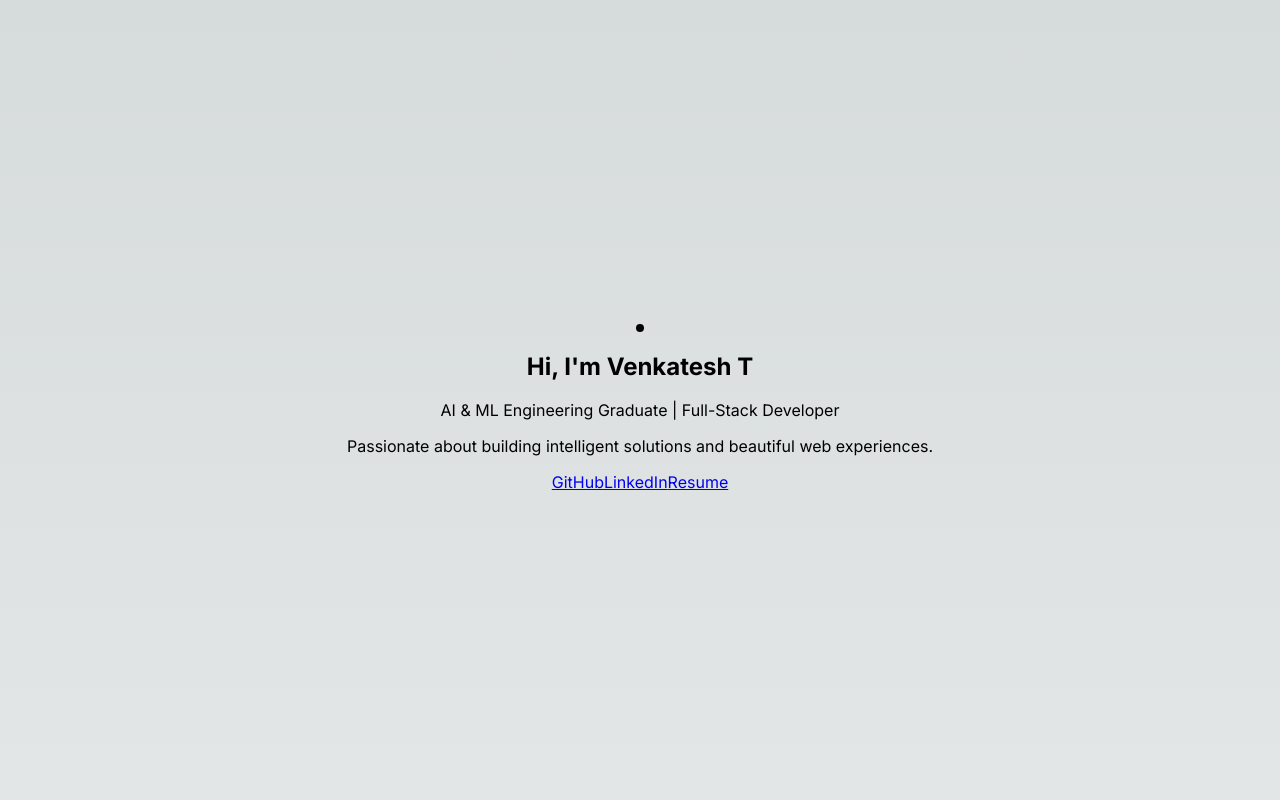
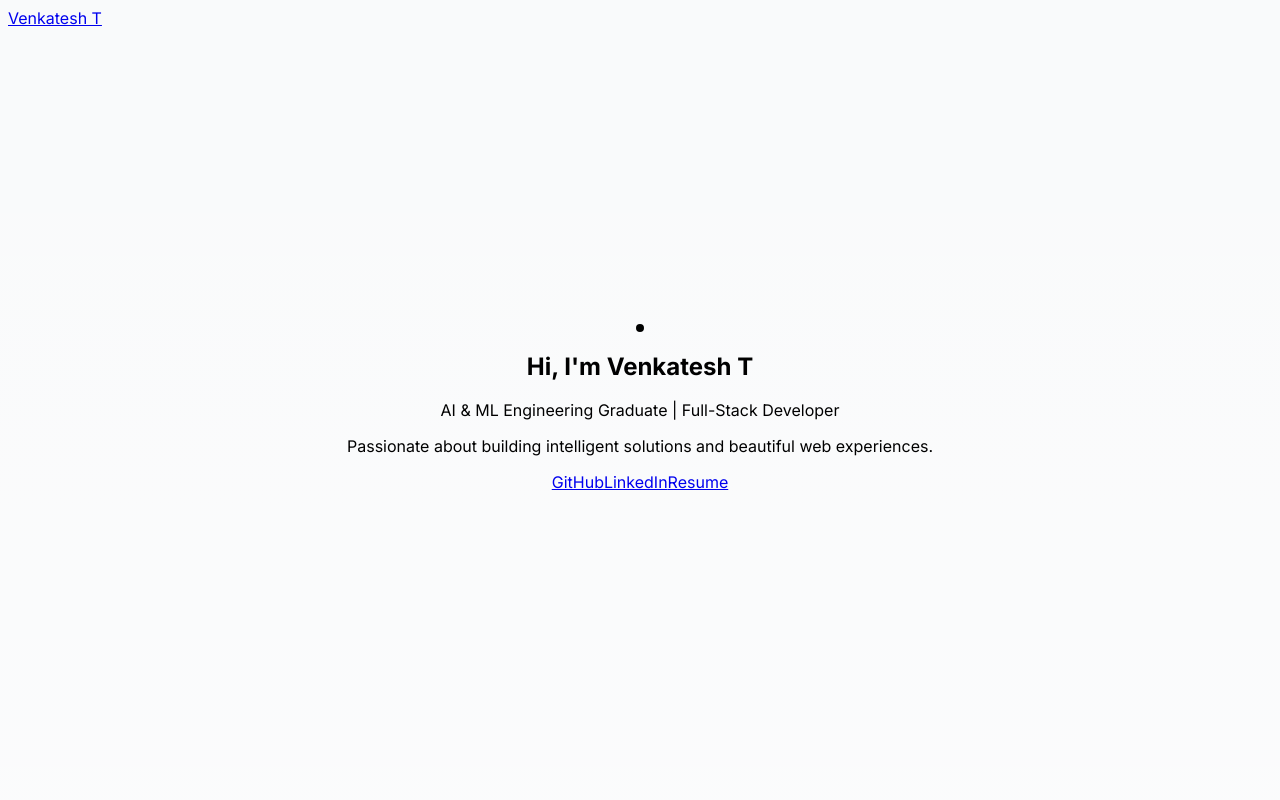
Before and after one commit to Venkateshtammina/venkatesh-portfolio, a Next.js app: page / in a window 1280 px wide. Shown: the top 800 px of the page. Built offline with nearby package versions, Linux system fonts and the light colour scheme.

Commit message:
Fix Layout

```diff
--- a/src/app/globals.css
+++ b/src/app/globals.css
@@ -4,15 +4,15 @@
 
 :root {
   --foreground-rgb: 0, 0, 0;
-  --background-start-rgb: 214, 219, 220;
+  --background-start-rgb: 249, 250, 251; /* Light gray */
   --background-end-rgb: 255, 255, 255;
 }
 
 @media (prefers-color-scheme: dark) {
   :root {
     --foreground-rgb: 255, 255, 255;
-    --background-start-rgb: 0, 0, 0;
-    --background-end-rgb: 0, 0, 0;
+    --background-start-rgb: 17, 24, 39; /* Dark gray */
+    --background-end-rgb: 31, 41, 55; /* Slightly lighter dark */
   }
 }
 
@@ -25,3 +25,8 @@ body {
     )
     rgb(var(--background-start-rgb));
 }
+
+/* Add smooth scrolling */
+html {
+  scroll-behavior: smooth;
+}
--- a/src/app/layout.tsx
+++ b/src/app/layout.tsx
@@ -1,6 +1,7 @@
 import type { Metadata } from 'next';
 import { Inter } from 'next/font/google';
 import './globals.css';
+import Navbar from './components/Navbar';
 
 const inter = Inter({ subsets: ['latin'] });
 
@@ -16,8 +17,11 @@ interface RootLayoutProps {
 export default function RootLayout({ children }: RootLayoutProps) {
   return (
     <html lang="en">
-      <body className={inter.className}>
-        {children}
+      <body className={`${inter.className} min-h-screen bg-gray-50`}>
+        <Navbar />
+        <main className="container mx-auto px-4 py-8">
+          {children}
+        </main>
       </body>
     </html>
   );
```
